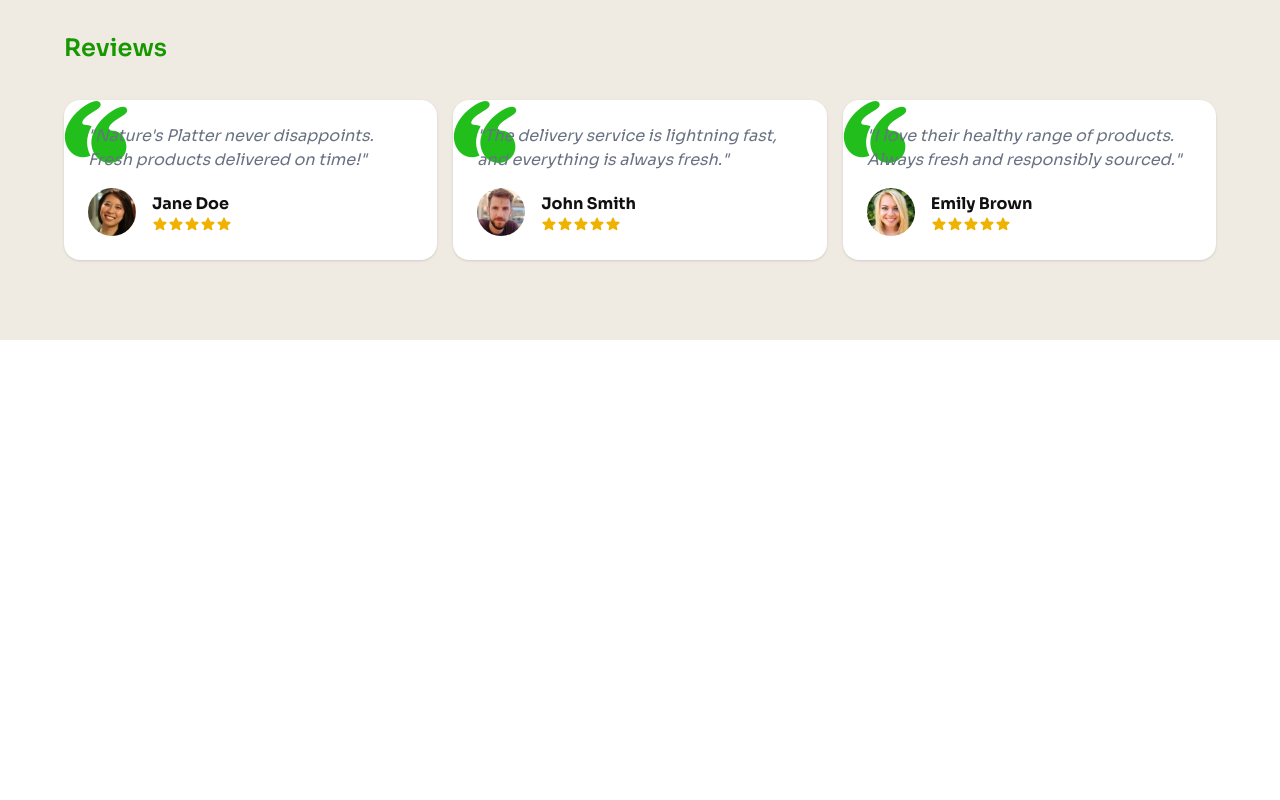
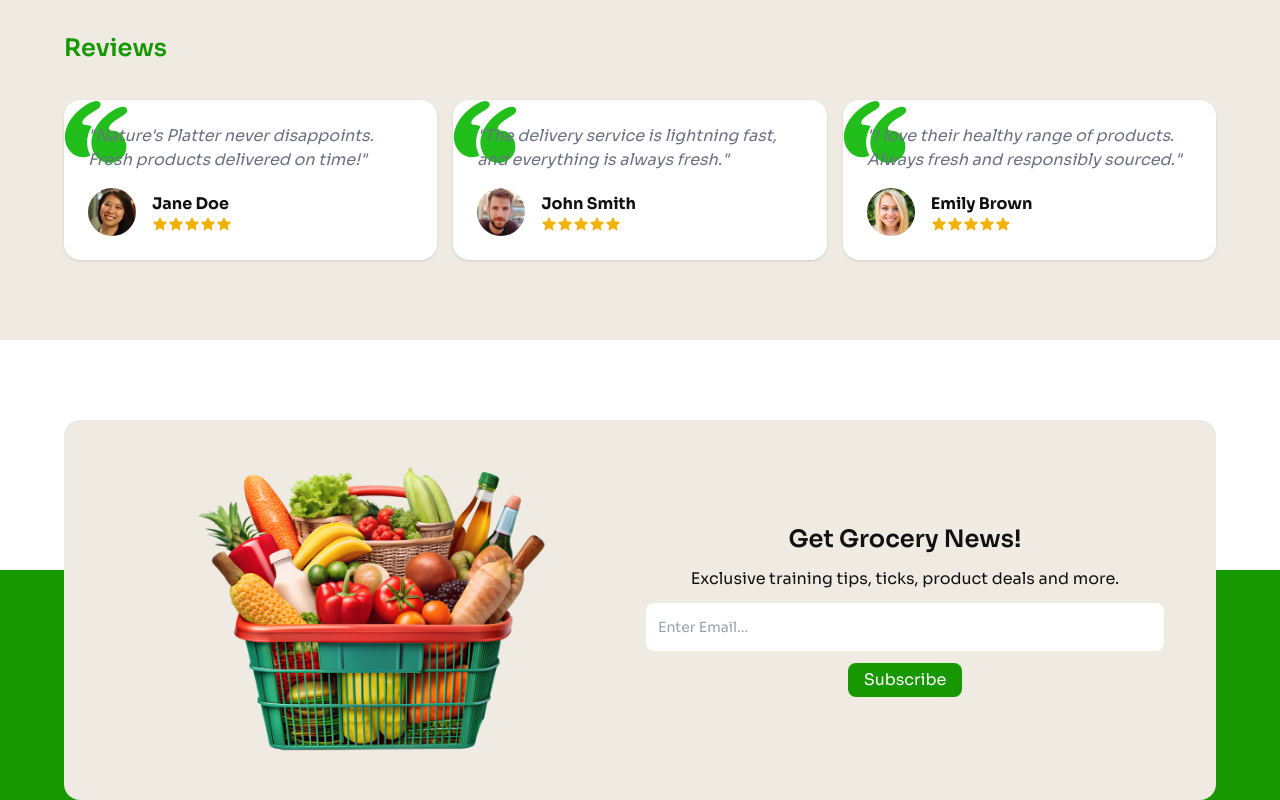
Before and after one commit to Mahedul-Karim/natures-platter, a website: page index.html in a window 1280 px wide. Shown: the part 2494-3294 px from the top of the page. Before the commit the page ends 2834 px from the top, so only its background shows below. Drawn offline with Linux system fonts and the light colour scheme.

Commit message:
newsletter section added

```diff
--- a/index.html
+++ b/index.html
@@ -809,6 +809,20 @@
           </div>
         </div>
       </section>
+      <section class="pt-20 relative z-[1]">
+        <div class="bg-secondary rounded-2xl py-10 px-4 sm:px-13 max-container grid md:grid-cols-2 gap-3">
+          <img src="images/vegetable-busket.png" alt="" class="max-h-[200px] sm:max-h-[300px] object-cover justify-self-center">
+          <div class="flex flex-col gap-3 justify-center items-center">
+            <h3 class="font-semibold text-xl sm:text-2xl text-primary md:text-dark">Get Grocery News!</h3>
+            <p class="text-dark text-center sm:text-base text-sm">Exclusive training tips, ticks, product deals and more.</p>
+            <input type="text" placeholder="Enter Email..." class="p-3 bg-white w-full placeholder:text-gray-400 placeholder:text-sm rounded-lg focus:outline-0">
+            <div>
+              <button class="rounded-lg py-[5px] px-4 bg-primary text-white cursor-pointer">Subscribe</button>
+            </div>
+          </div>
+        </div>
+        <div class="bg-primary absolute h-[50%] bottom-0 w-full -z-[1]"></div>
+      </section>
     </main>
   </body>
 </html>
```
Also changed, not shown: src/output.css.
